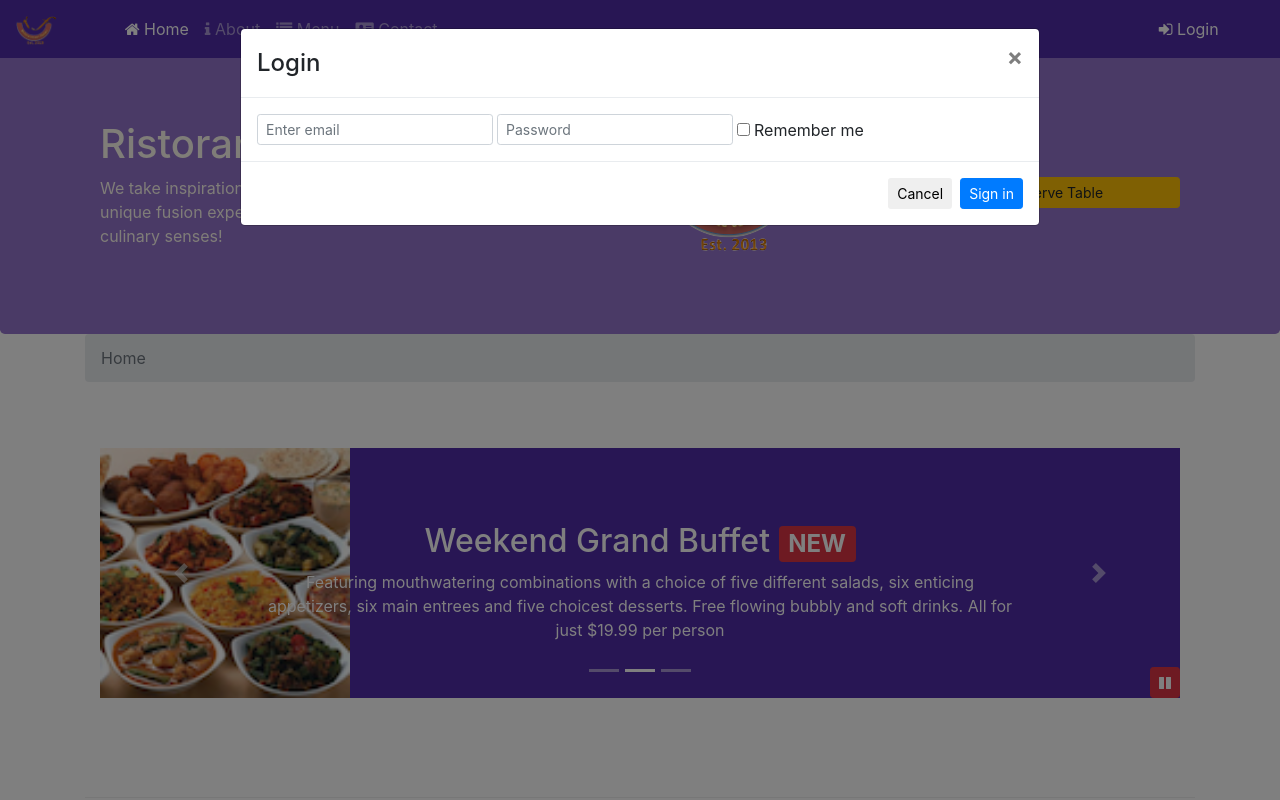
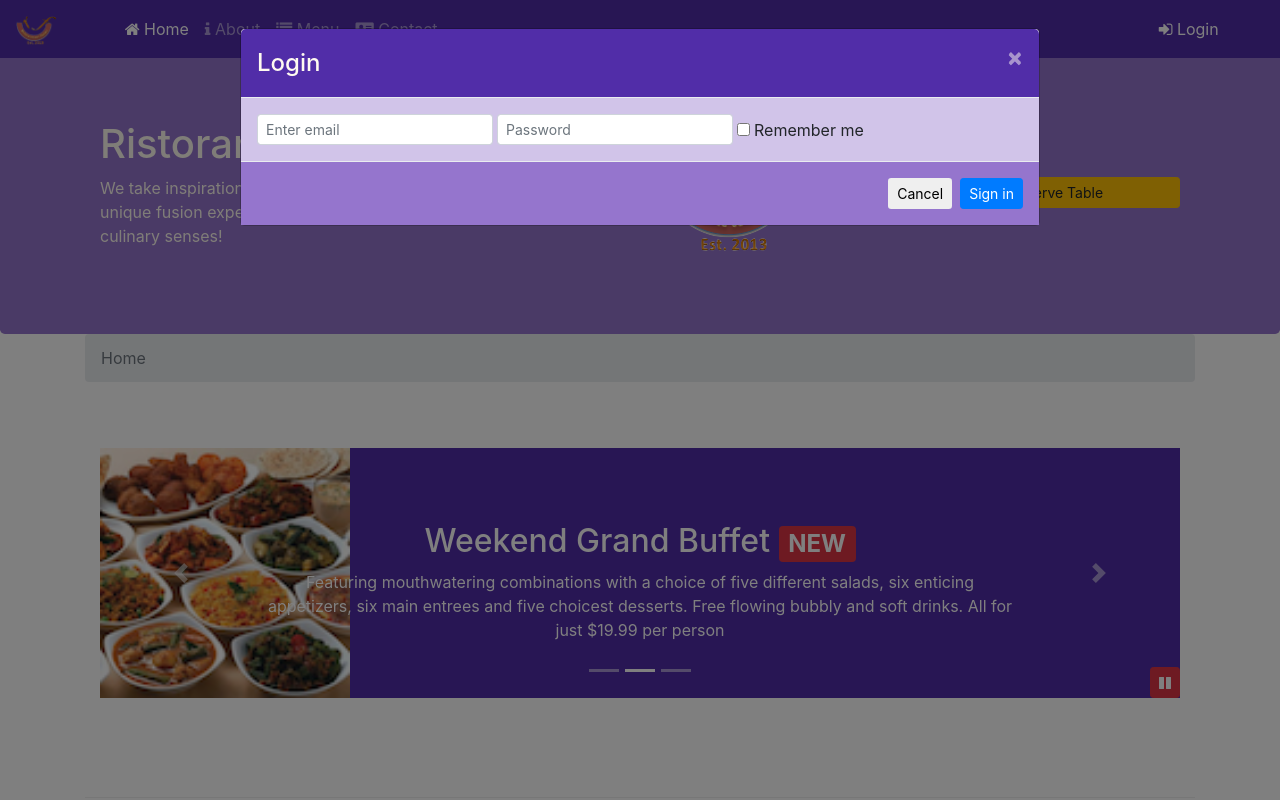
Before and after one commit to lparisot/conFusion-bootstrap4, a website: page index.html in a window 1280 px wide. Both pictures are taken after a click on the link "Login". Shown: the top 800 px of the page. Drawn offline with nearby package versions, Linux system fonts and the light colour scheme.

Commit message:
assignment 4

```diff
--- a/css/styles.scss
+++ b/css/styles.scss
@@ -73,3 +73,17 @@ body {
   position: absolute;
   bottom: 0px;
 }
+
+.modal-header {
+	background: $background-dark;
+	color: floralwhite;
+	.close {
+		color: floralwhite;
+	}
+}
+.modal-body {
+	background: $background-pale;
+}
+.modal-footer {
+	background: $background-light;
+}
--- a/index.html
+++ b/index.html
@@ -34,7 +34,7 @@
         </ul>
         <ul class="navbar-nav">
           <li class="nav-item active">
-            <a class="nav-link" href="#" data-toggle="modal" data-target="#loginModal">
+            <a class="nav-link" href="#" id="loginButton">
               <span class="fa fa-sign-in"></span> Login
             </a>
           </li>
@@ -192,7 +192,7 @@
         </div>
 
         <div class="col-xs-12 col-sm align-self-center">
-          <a href="#" class="btn btn-warning btn-block btn-sm" data-toggle="modal" data-target="#reserveModal">
+          <a href="#" class="btn btn-warning btn-block btn-sm" id="reserveButton">
             Reserve Table
           </a>
         </div>
--- a/js/scripts.js
+++ b/js/scripts.js
@@ -12,4 +12,10 @@ $(document).ready(function() {
       $("#carousel-button").children("span").addClass('fa-pause');
     }
   });
+  $("#loginButton").click(function() {
+    $("#loginModal").modal('toggle');
+  });
+  $("#reserveButton").click(function() {
+    $("#reserveModal").modal('toggle');
+  });
 });
```
Also changed, not shown: css/styles.css.
